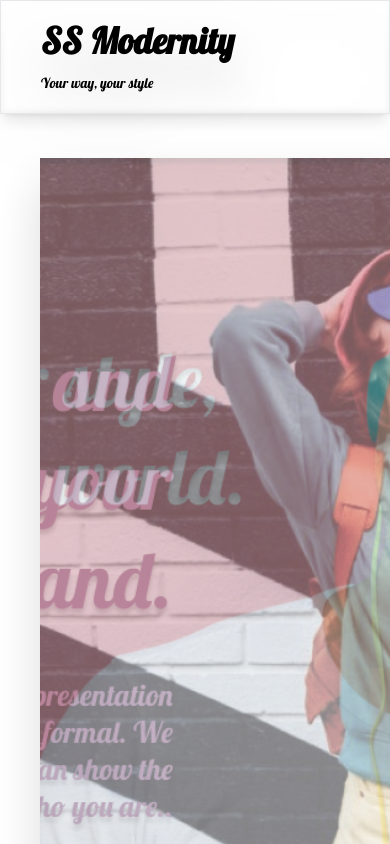
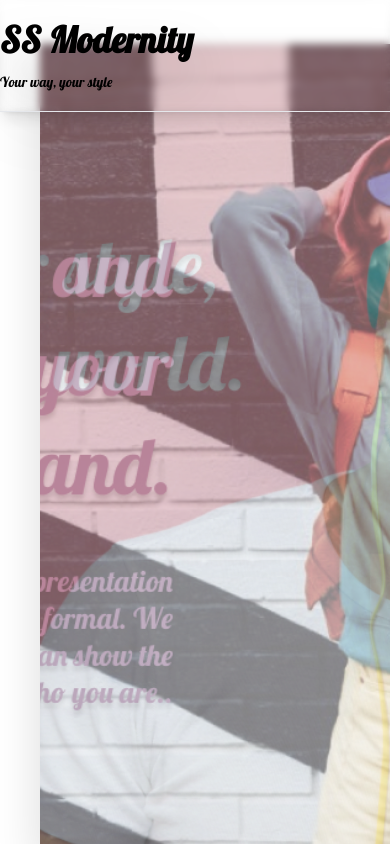
Before and after one commit to AceDT29/SSModernity, a Svelte app: page / in a window 390 px wide. Shown: the top 844 px of the page. Built offline with nearby package versions, Linux system fonts and the light colour scheme.

Commit message:
Cambios menores de responsive

```diff
--- a/src/App.svelte
+++ b/src/App.svelte
@@ -11,10 +11,10 @@
 
 <body class="">
   <main>
-    <header class="mb-44 p-0">
+    <header class="mb-44 p-0 mx-0">
       <Banner />
     </header>
-    <article class="flex lg:gap-x-12 ">
+    <article class="flex lg:gap-x-10">
       <SideNav on:ChangeMode={enableMode}/>
       <HomeSec />
     </article>
--- a/src/index.css
+++ b/src/index.css
@@ -25,10 +25,10 @@
         @apply text-center text-sm font-extralight py-3 absolute lg:text-base
     }
     .HomeDivSet {
-        @apply  flex flex-col flex-wrap gap-8 content-center lg:flex-row
+        @apply  flex flex-col flex-wrap gap-8 content-center lg:flex-row lg:justify-center
     }
     .HomefigSet {
-        @apply w-52 h-44 rounded-sm border-2 md:min-w-80 md:min-h-60 cursor-pointer active:scale-90 transition-all relative
+        @apply w-52 h-44 rounded-sm border-2 md:min-w-72 md:min-h-60 cursor-pointer active:scale-90 transition-all relative
     }
     .HomeImgSet {
         @apply w-full h-full object-cover
--- a/src/lib/Banner.svelte
+++ b/src/lib/Banner.svelte
@@ -17,13 +17,13 @@
 
 </script>
 
-<nav class="sticky top-0 inset-0 z-10 w-full h-auto px-10 py-5 backdrop-filter backdrop-blur-sm border drop-shadow-2xl shadow-lg">
-  <div class="flex flex-col gap-3">
+<nav class="fixed inset-0 z-20 w-full h-28 mx-auto py-5 backdrop-filter backdrop-blur-sm border-b drop-shadow-2xl shadow-lg ">
+  <div class="flex flex-col gap-3 mx-auto">
        <h1 class="font-extrabold text-4xl">SS Modernity</h1>
        <p class="text-sm">Your way, your style</p>
   </div>
 </nav>
-<div class="relative top-0 h-[100vh] w-full py-1 px-4 bg-transparent">
+<div class="relative h-[100vh] w-full py-1 px-4 bg-transparent">
     {#each imgS as img, i}
       <figure class="absolute h-[95%] w-[95%] mt-10 ml-6 transition duration-300 transform opacity-0 rounded-sm mb-4 drop-shadow-2xl {currentImage === i ? 'translate-x-0 opacity-100' : ''}">
             <img class="block w-full h-full object-cover" src={img} alt="">
```
